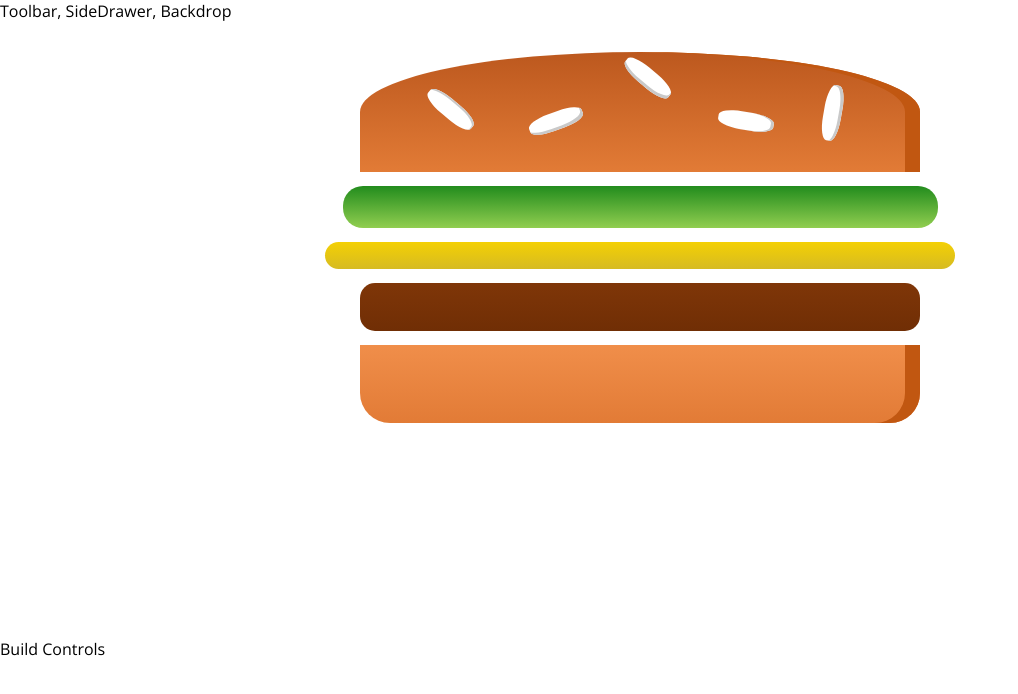
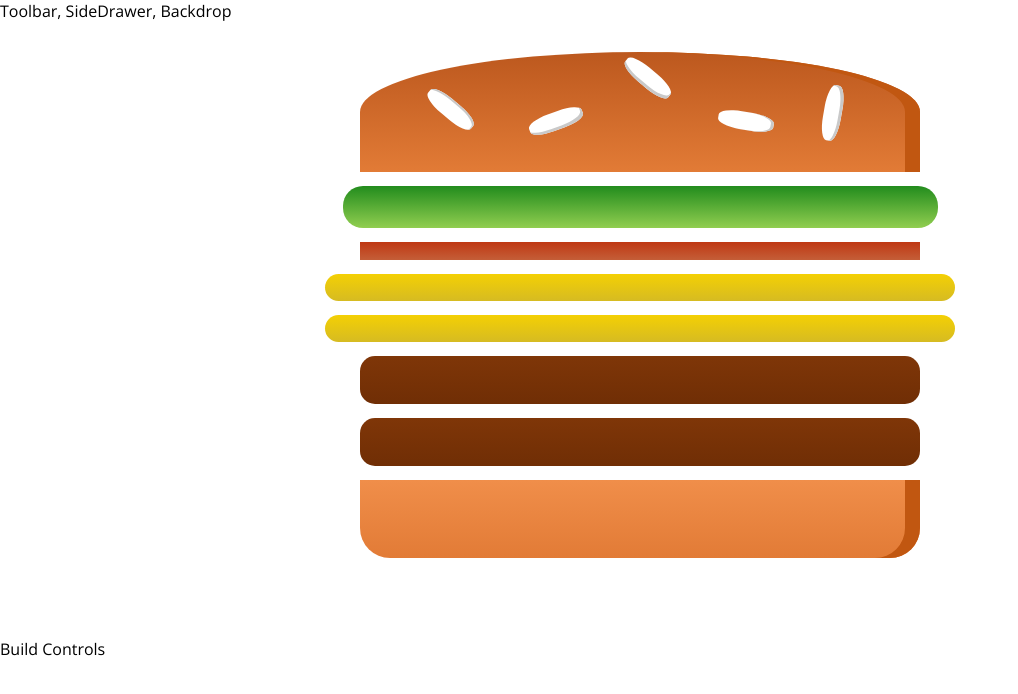
Before and after one commit to rafaelmeirelles8/burger-builder-starting-setup, a React app: page / in a window 1280 px wide. Shown: the top 694 px of the page, without its empty margins (0-1018 px from the left). Built offline with nearby package versions, Linux system fonts and the light colour scheme.

Commit message:
Burger with ingredients

```diff
--- a/src/components/Burger/Burger.js
+++ b/src/components/Burger/Burger.js
@@ -5,12 +5,17 @@ import BurgerIngredient from './BurgerIngredient/BurgerIngredient';
 const burger = (props) =>{
 
 
+    const trasnformedIngredients = props.ingredients ? Object.keys(props.ingredients)
+    .map(igKey => {
+        return [...Array(props.ingredients[igKey])].map((_, index) => {
+            return <BurgerIngredient key={igKey + index} type={igKey}></BurgerIngredient>;
+        })
+    }) : null;
+
     return(
         <div className={classes.Burger}>
             <BurgerIngredient type="bread-top"/>
-            <BurgerIngredient type="salad"/>
-            <BurgerIngredient type="cheese"/>
-            <BurgerIngredient type="meat"/>
+            {trasnformedIngredients}
             <BurgerIngredient type="bread-bottom"/>
         </div>
     );
--- a/src/containers/BurgerBuilder/BurgerBuilder.js
+++ b/src/containers/BurgerBuilder/BurgerBuilder.js
@@ -5,14 +5,22 @@ import Burger from '../../components/Burger/Burger'
 
 class BurgerBuilder extends Component {
 
-
+state = {
+    ingredients: {
+        salad:1,
+        bacon:1,
+        cheese:2,
+        meat:2
+    },
+    price:0
+}
 
 
     render()
     {
         return(
             <Auxiliary>
-                <Burger></Burger>
+                <Burger ingredients={this.state.ingredients}></Burger>
                 <div>Build Controls</div>
             </Auxiliary>
         )
```
